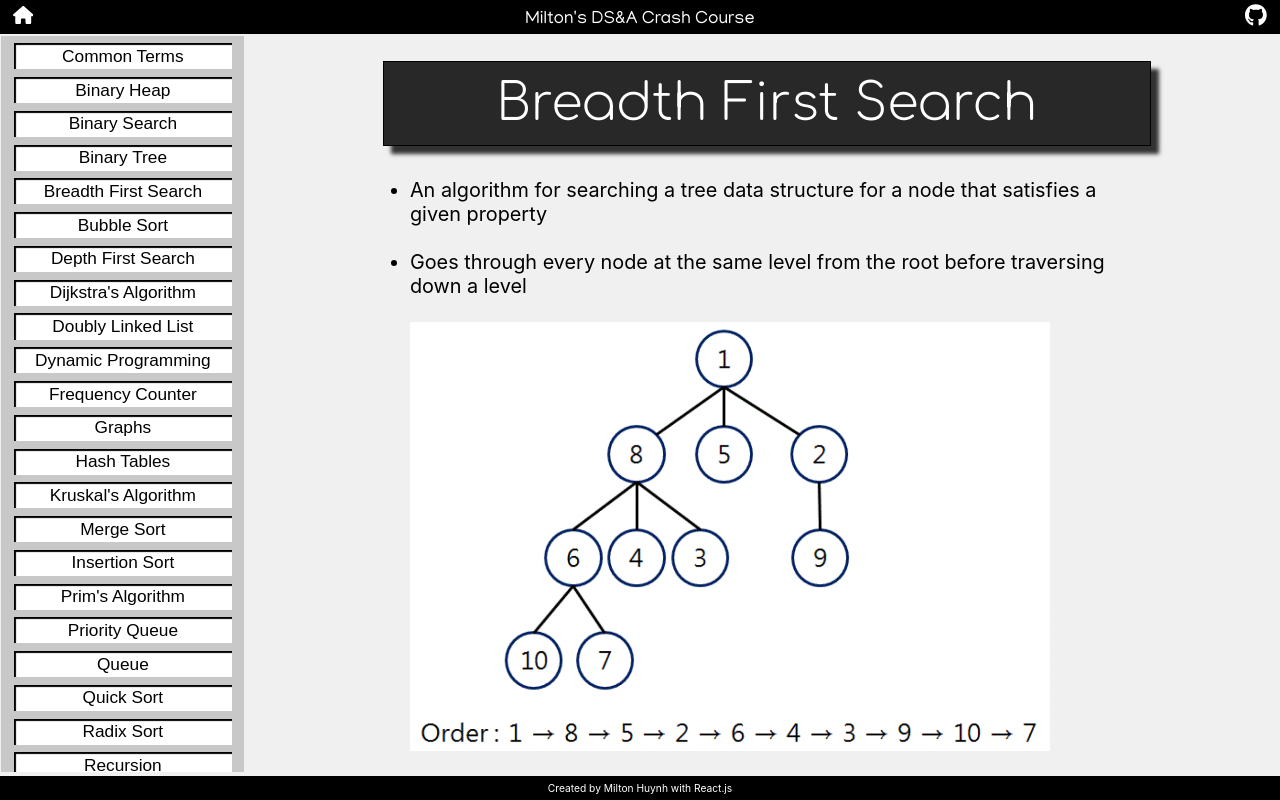
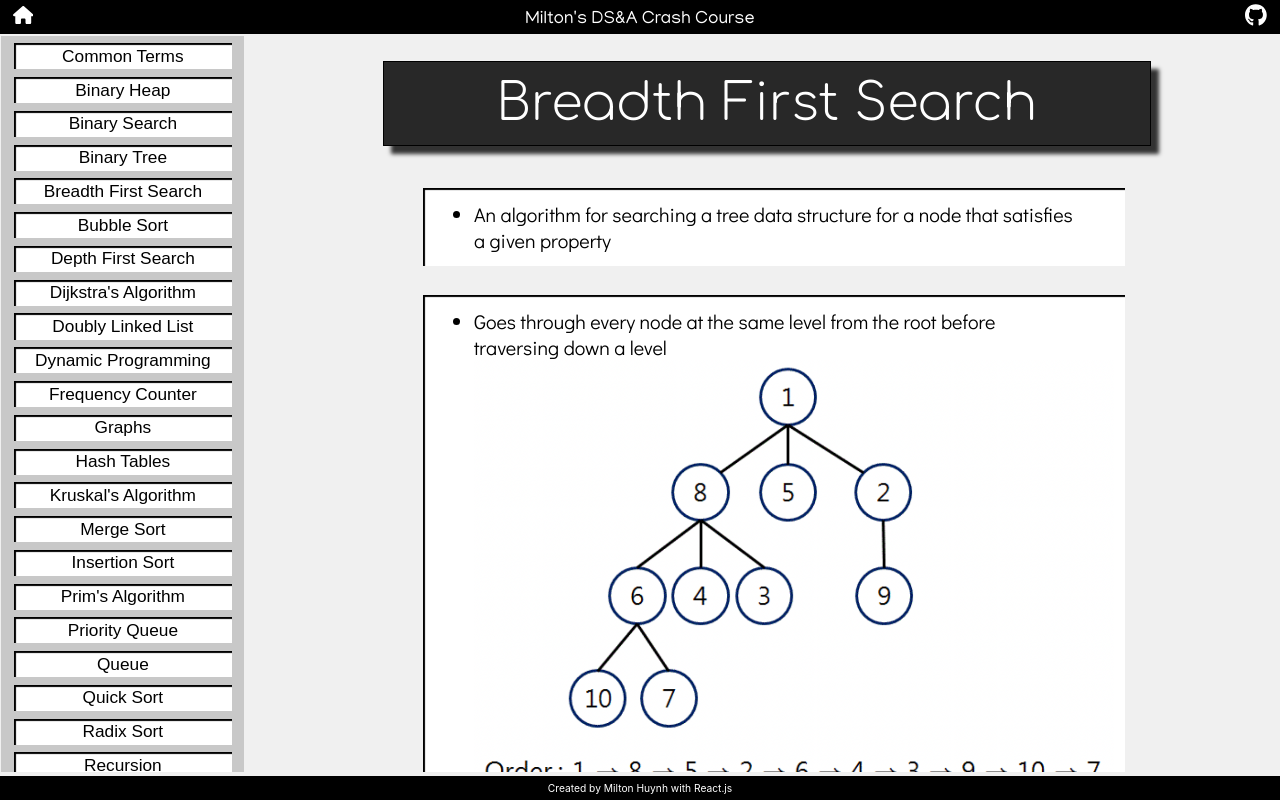
Before and after one commit to miltonhuynh/DSA-guide, a React (Create React App) app in the folder app/: page /DSA-guide/BreadthFirstSearch in a window 1280 px wide. Built offline with nearby package versions, Linux system fonts and the light colour scheme; a web font is replaced by a local one.

Commit message:
Formmated BFS page to new style

```diff
--- a/app/src/Concepts/BreadthFirstSearch.js
+++ b/app/src/Concepts/BreadthFirstSearch.js
@@ -23,9 +23,14 @@ export default function BreadthFirstSearch() {
       <div class="Concept_title">Breadth First Search</div>
       <div class="Container font-m">
         <ul>
-          <li>An algorithm for searching a tree data structure for a node that satisfies a given property</li><br/>
-          <li>Goes through every node at the same level from the root before traversing down a level</li><br/>
-          <img src={require('../images/BFS.png')} style={{width: "50vw"}} alt="Breadth First Search illustration"></img><br/><br/>
+          <div class="Section"><li>An algorithm for searching a tree data structure for a node that satisfies a given property</li></div>
+          <div class="Section">
+            <li>
+              Goes through every node at the same level from the root before traversing down a level
+            </li>
+            <img src={require('../images/BFS.png')} style={{ width: "50vw" }} alt="Breadth First Search illustration"></img><br /><br />
+          </div>
+          <div class="Section">
             <li>
               Implementation Steps
               <ul class="font-sm">
@@ -39,25 +44,27 @@ export default function BreadthFirstSearch() {
                     <li>If there is a right property on the node dequeued, add it to the queue</li>
                   </ul>
                 </li>
-              <li>Return the variable that stores the values</li><br/>
+                <li>Return the variable that stores the values</li><br />
               </ul>
             </li>
+          </div>
         </ul>
         <div class="font-l">JavaScript Implementation:</div>
-        <div class="Code">
+        <div class="Code Section">
           <pre>
             <code>
               {implementation}
             </code>
           </pre>
         </div>
+        <div class="Section">
           <div class="font-l">LeetCode examples</div>
           <div class="font-m indent">
             <li><a class="Link-green" href="https://leetcode.com/problems/minimum-depth-of-binary-tree/">Minimum Depth of Binary Tree [Easy]</a></li>
             <li><a class="Link-yellow" href="https://leetcode.com/problems/binary-tree-level-order-traversal/">Binary Tree Level Order Traversal [Medium]</a></li>
             <li><a class="Link-red" href="https://leetcode.com/problems/word-ladder/">Word Ladder [Hard]</a></li>
-        </div><br/>
-
+          </div><br />
+        </div>
       </div>
     </div>
   )
```
Lines whose indentation alone changed are shown as unchanged.
